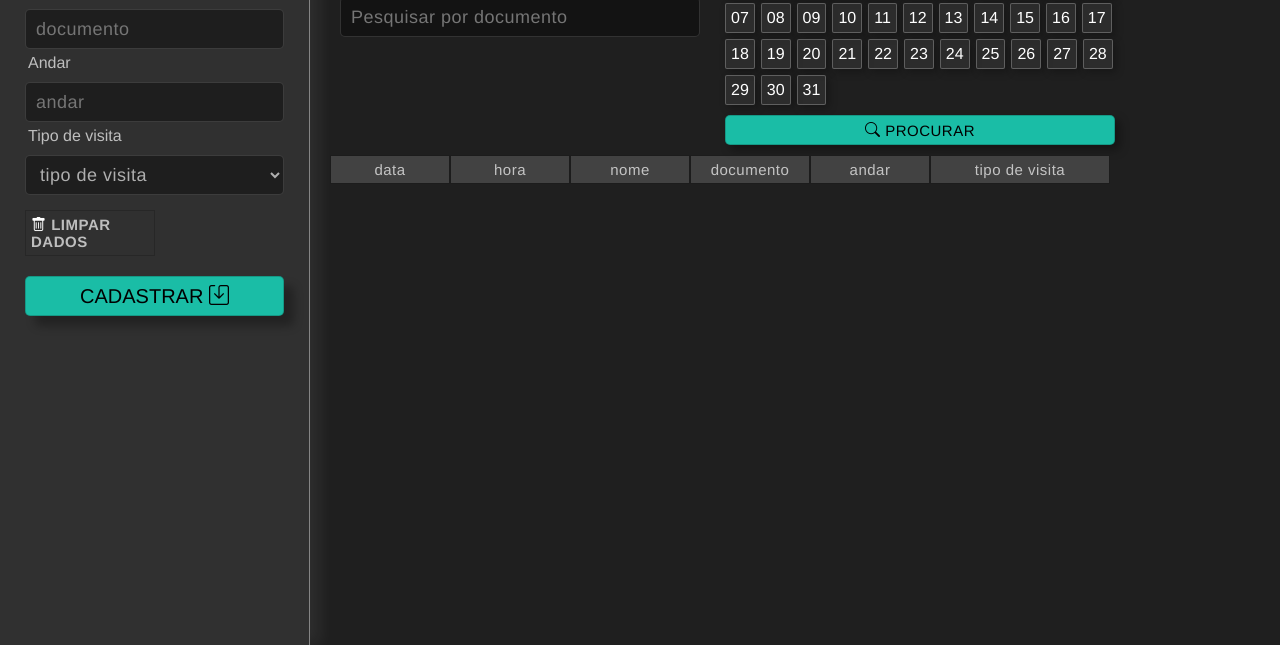
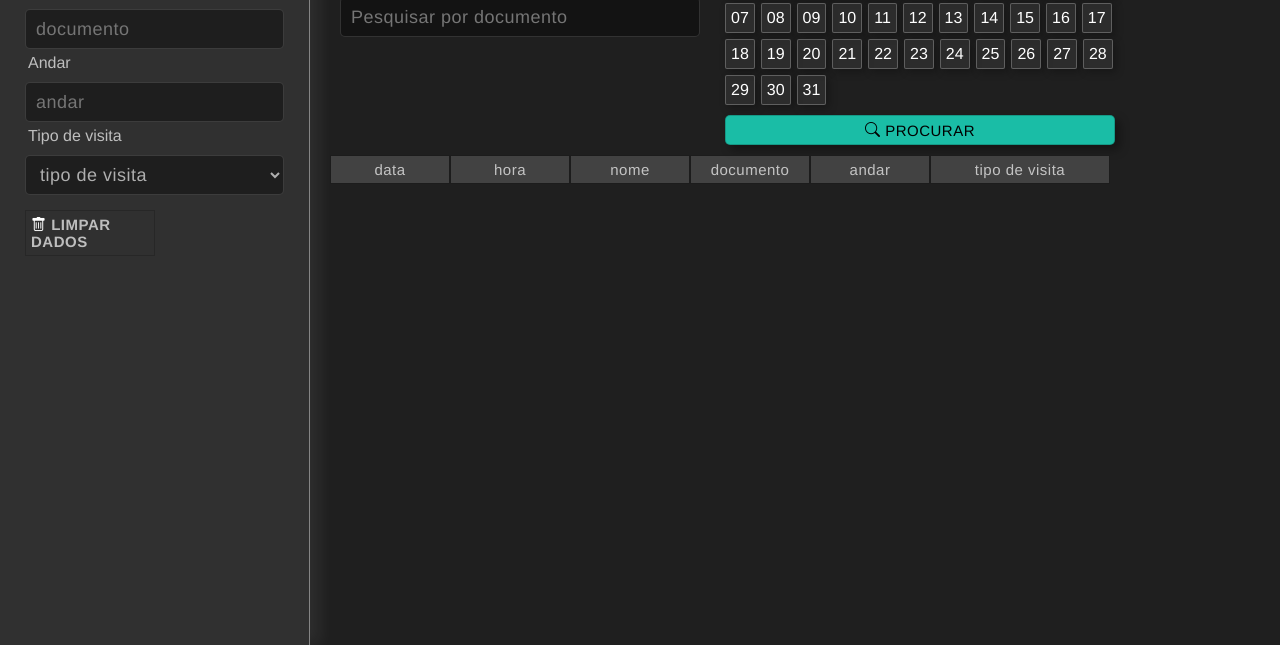
Before and after one commit to WelerM/Registration-system, a website: page public/index.html in a window 1280 px wide. Shown: the part 205-850 px from the top of the page. Drawn offline with nearby package versions, Linux system fonts and the light colour scheme.

Commit message:
progress

```diff
--- a/public/index.html
+++ b/public/index.html
@@ -49,7 +49,7 @@
                 </select>
                 <p class="cadastro-warning-hide">É necessário preencher todos os campos!</p>
                 <div id="limpar-dados"><i class="bi bi-trash"></i> LIMPAR DADOS</div>
-                <button id="btn_cadastrar">CADASTRAR <i class="bi bi-save"></i></button>
+  <!--               <button id="btn_cadastrar">CADASTRAR <i class="bi bi-save"></i></button> -->
                 <!--
                 <div class="left-menu">
                     <h1>MENU</h1>
```
